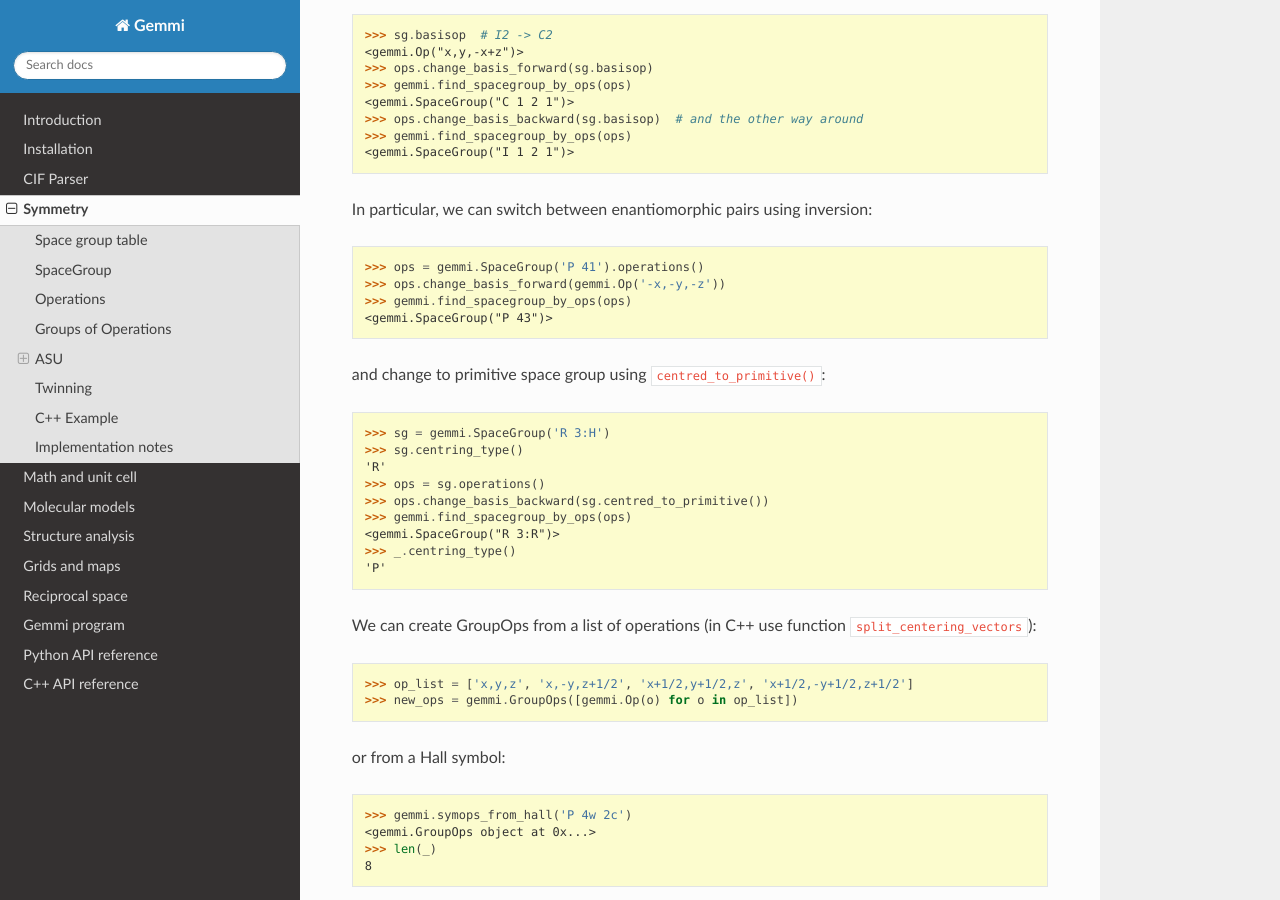
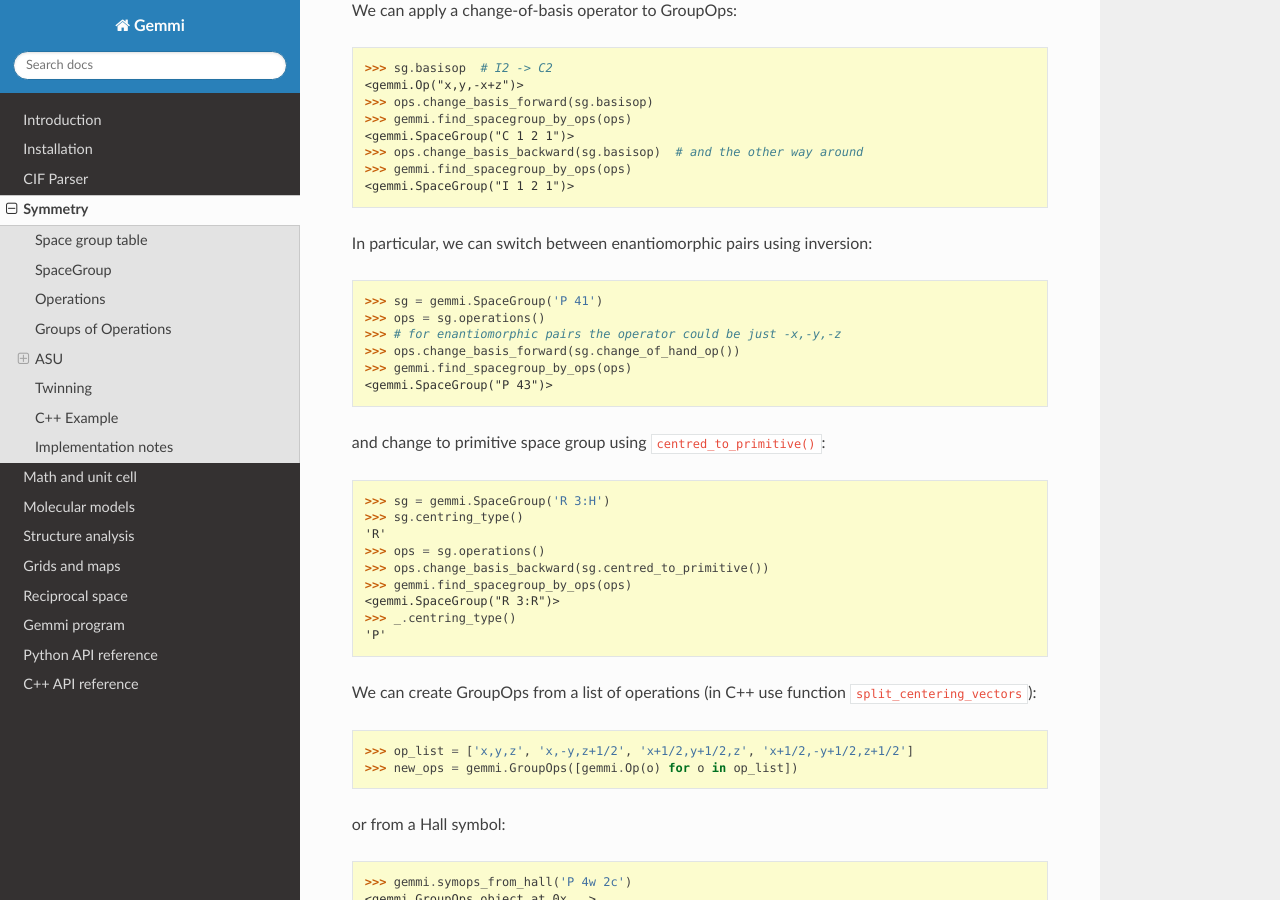
Before and after one commit to project-gemmi/gemmi, a Sphinx documentation site: the page built from docs/symmetry.rst, in a window 1280 px wide and 900 px high, scrolled down 7602 px. Built offline with Sphinx 7.4.7 and the Read the Docs theme 2.0.0, drawn with Linux system fonts in a browser that asks for light colours; some of the changed text lies outside the part shown.

Commit message:
added SpaceGroup::change_of_hand_op()

```diff
--- a/docs/symmetry.rst
+++ b/docs/symmetry.rst
@@ -219,6 +219,8 @@
   True
   >>> sg.is_centrosymmetric()     # does it have inversion?
   False
+  >>> sg.change_of_hand_op()      # how to change handedness?
+  <gemmi.Op("-x,-y,-z")>
   >>> sg.point_group_hm()         # H-M name of the point group
   '3'
   >>> sg.laue_str()               # name of the Laue class
@@ -439,8 +441,10 @@
 
 .. doctest::
 
-  >>> ops = gemmi.SpaceGroup('P 41').operations()
-  >>> ops.change_basis_forward(gemmi.Op('-x,-y,-z'))
+  >>> sg = gemmi.SpaceGroup('P 41')
+  >>> ops = sg.operations()
+  >>> # for enantiomorphic pairs the operator could be just -x,-y,-z
+  >>> ops.change_basis_forward(sg.change_of_hand_op())
   >>> gemmi.find_spacegroup_by_ops(ops)
   <gemmi.SpaceGroup("P 43")>
 
```
Also changed, not shown: 3 other files.
